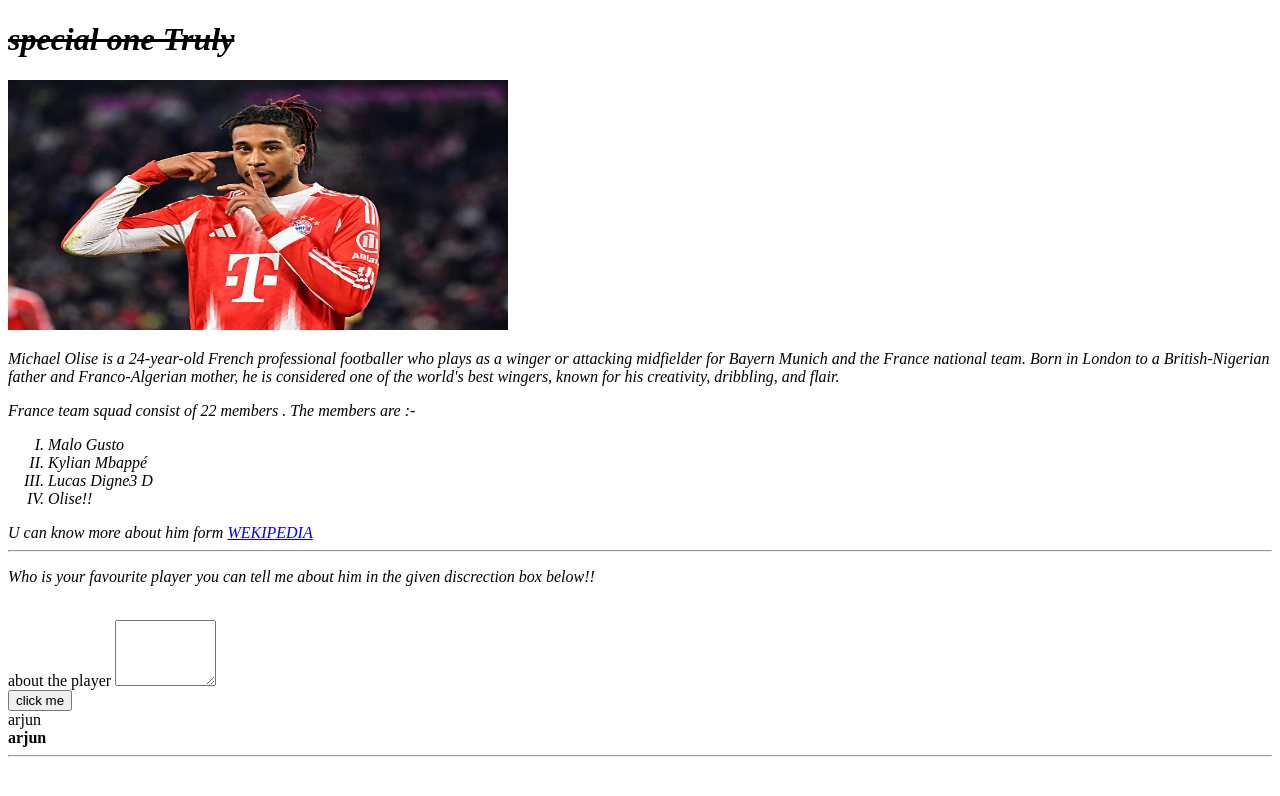
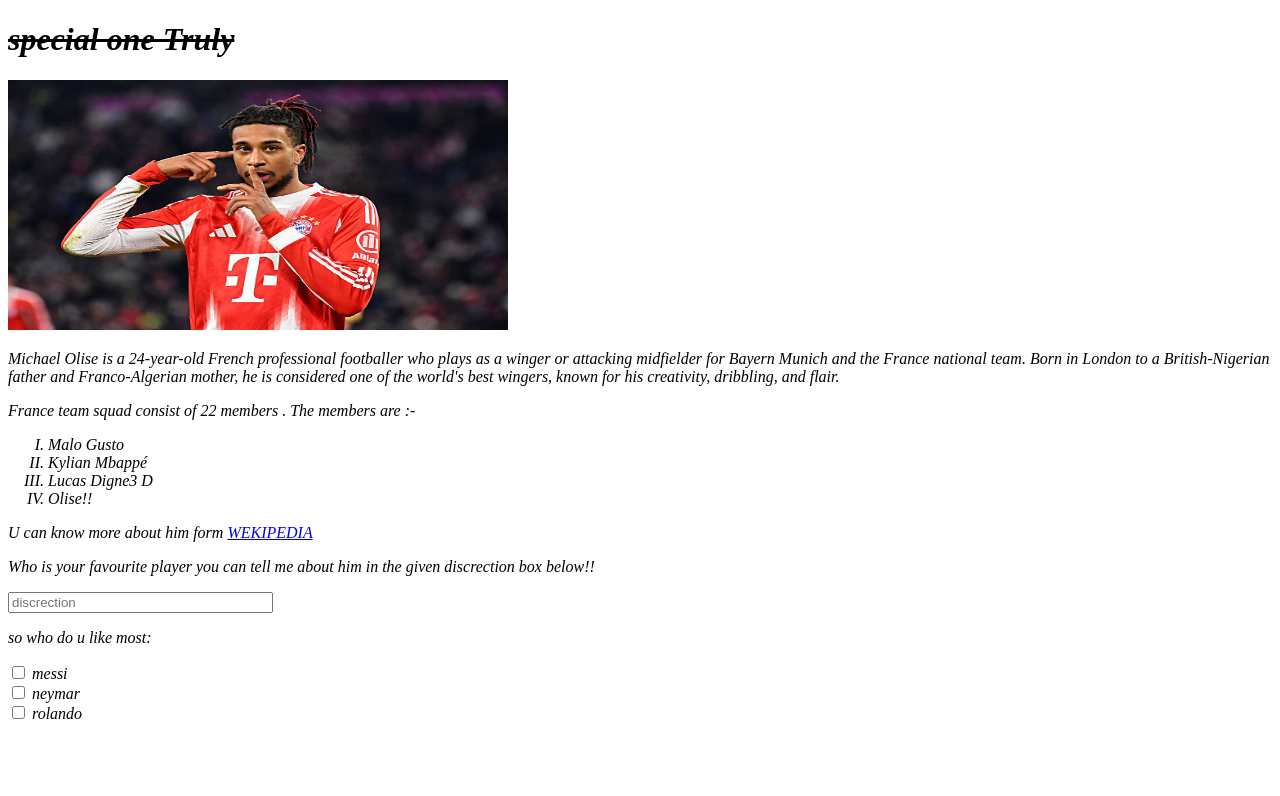
Before and after one commit to arjunnathtalukder/olisa-baby, a plain HTML site: page index.html in a window 1280 px wide. Drawn offline with Linux system fonts and the light colour scheme.

Commit message:
add form

```diff
--- a/index.html
+++ b/index.html
@@ -1,6 +1,6 @@
 <!DOCTYPE html>
 <head><title>olisa</title></head>
-<body>
+<em>
     <h1> <b><em><strike>special one Truly</strike></em></b></h1>
 
 <img src="images/gettyimages-2255720908-612x612.jpg" alt="footballer " height="250" width="500" >
@@ -13,19 +13,22 @@
 
         <li>Malo Gusto</li>
         <li>Kylian Mbappé</li>
-          <li>Lucas Digne3	D</li>
+         <li>Lucas Digne3	D</li>
         <li>Olise!!</li>
     </em></ol>
 <em>U can know more about him form <a href="https://en.wikipedia.org/wiki/Michael_Olise"> WEKIPEDIA</a> </em>
-<hr>
-<p><em>Who is your favourite player you can tell me about him in the given discrection box below!!</em></p><br>
-<form action="">
-<label >about the player</label>
-<textarea name="" id="" rows="4" cols="10"></textarea><br>
-<button>click me</button>
-</form>
-<footer>arjun</footer>
-<b>arjun</b>
-<hr>
+<header>
+<p><em>Who is your favourite player you can tell me about him in the given discrection box below!!</em></p>
+<input placeholder="discrection" type="text" size="30" >
+</header>
+   <em><form>
+    <p>so who do u like most:</p>
+    <input type="checkbox" id="messi">
+    <label for="messi">messi</label><br>
+    <input type="checkbox"id="neymar">
+    <label for="neymar">neymar</label><br>
+    <input type="checkbox"id="rolando">
+    <label for="rolando">rolando</label>
+    </form></em>
 </body>
 </html>
```
Also changed, not shown: 1 other file.
